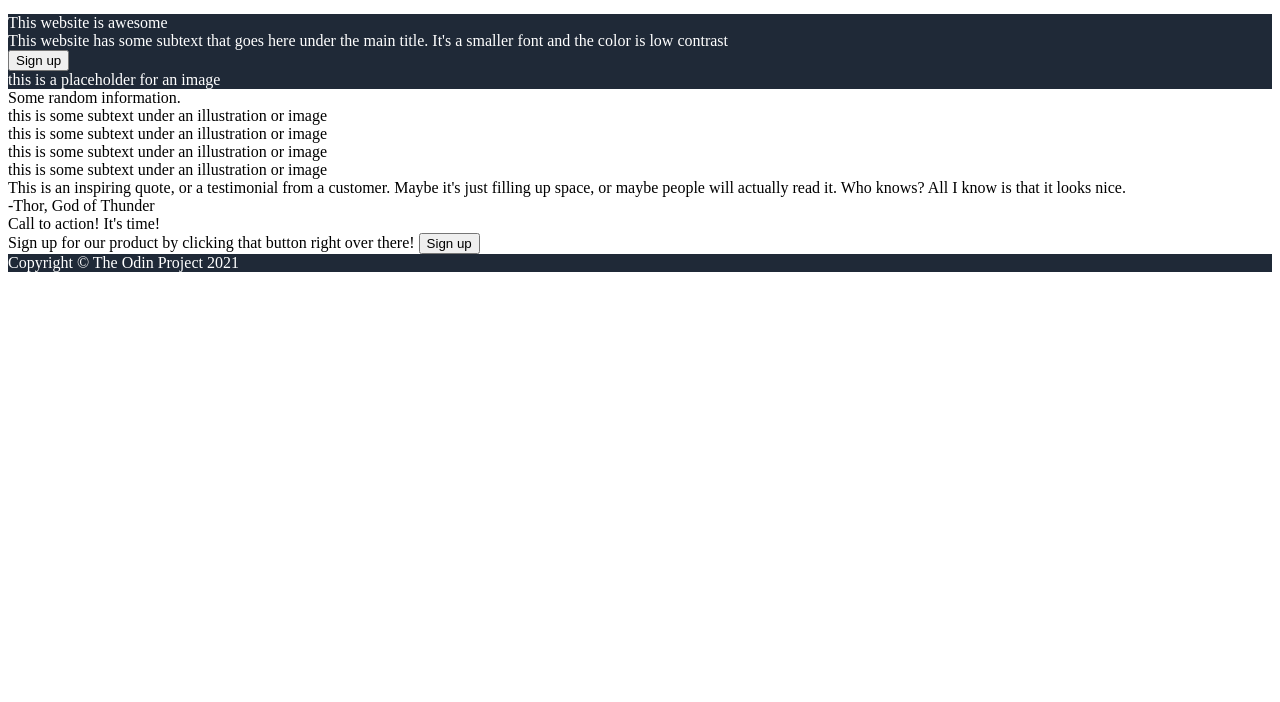
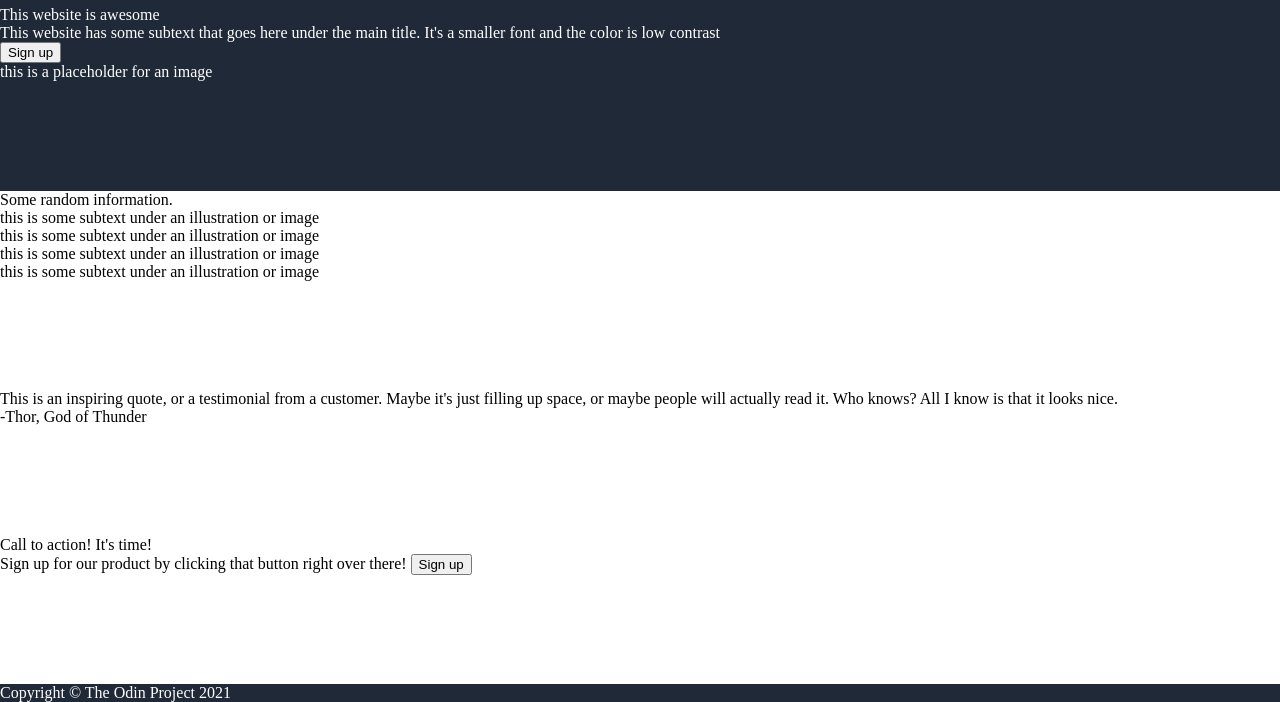
Before and after one commit to Nikhil-Madhusudhanan-25/Landing-Page, a plain HTML site: page index.html in a window 1280 px wide. Shown: the part 98-800 px from the top of the page. Drawn offline with Linux system fonts and the light colour scheme.

Commit message:
Apply flex flow to landing page
Added/rearranged a few divs in header section to better contain the
content

```diff
--- a/index.html
+++ b/index.html
@@ -8,6 +8,7 @@
     <link href="scripts/styles.css" rel="stylesheet">
 </head>
 <body>
+    <div class="hero-section">
     <div class="header">
             <div class="logo">
                 Header Logo
@@ -18,7 +19,7 @@
                 <li><a href="#">header link three</a></li>
             </ul>
         </div>
-    <div class="hero-section">
+            <div class="hero-body">
                 <div class="hero-text">
                     <div class="hero-heading">This website is awesome</div>
                     <div class="hero-body">This website has some subtext that goes here under the main title. It's a smaller font and the color is low contrast</div>
@@ -26,6 +27,7 @@
                 </div>
                 <div class="hero-image">
                     this is a placeholder for an image
+                </div>
             </div>
     </div>
     <div class="random-section">
--- a/scripts/styles.css
+++ b/scripts/styles.css
@@ -1,4 +1,17 @@
+body{
+    height:100vh;
+    margin: 0px;
+    display: flex;
+    flex-direction: column;
+    justify-content: space-between;
+}
 .header, .hero-section,.footer{
     background-color: #1F2937;
     color:white;
 }
+.hero-section,.random-section,.quote-section,.action-section{
+    flex-grow: 1;
+}
+.random-section{
+    flex-grow: 1;
+}
```
Lines whose indentation alone changed are shown as unchanged.
